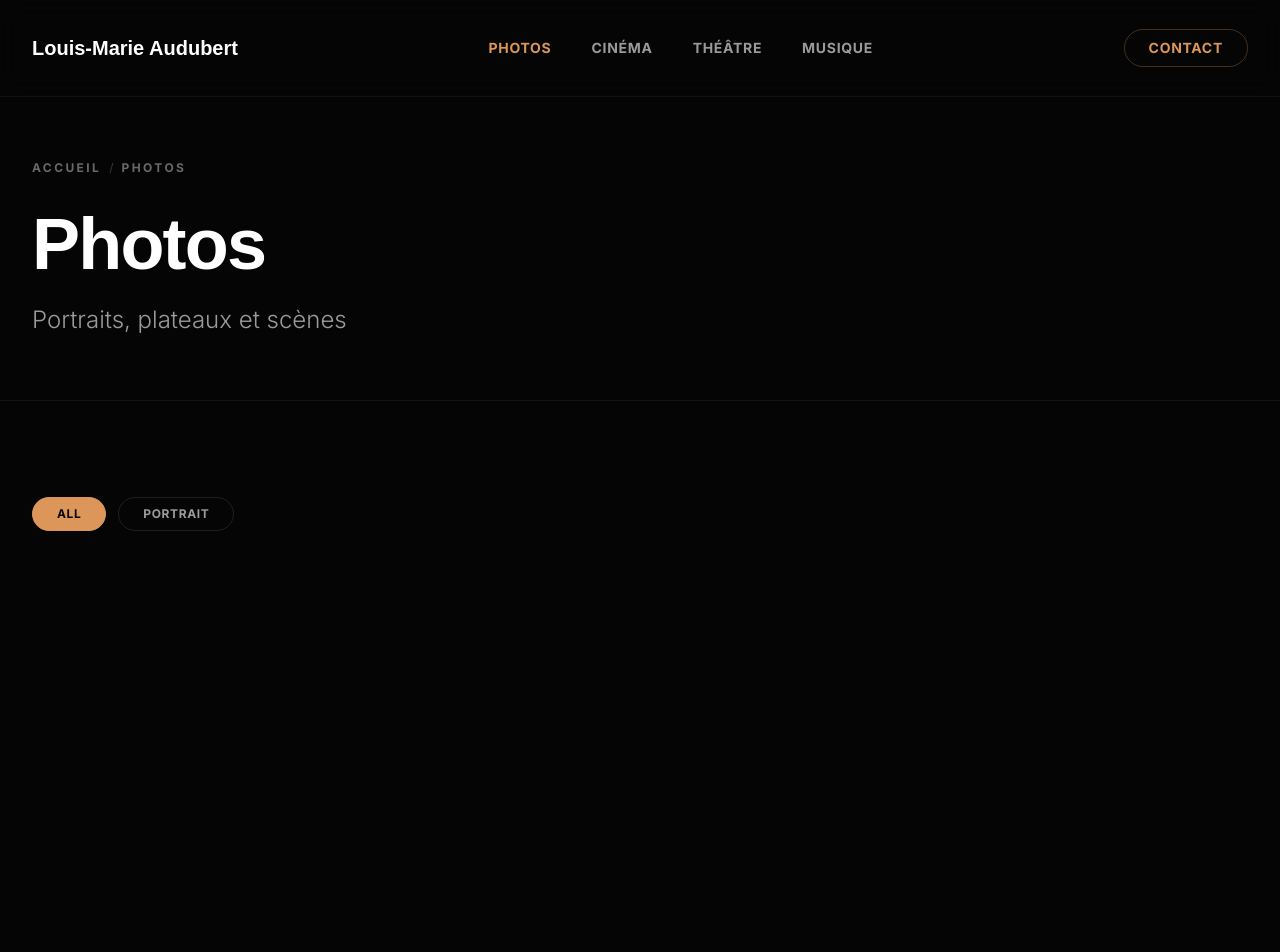
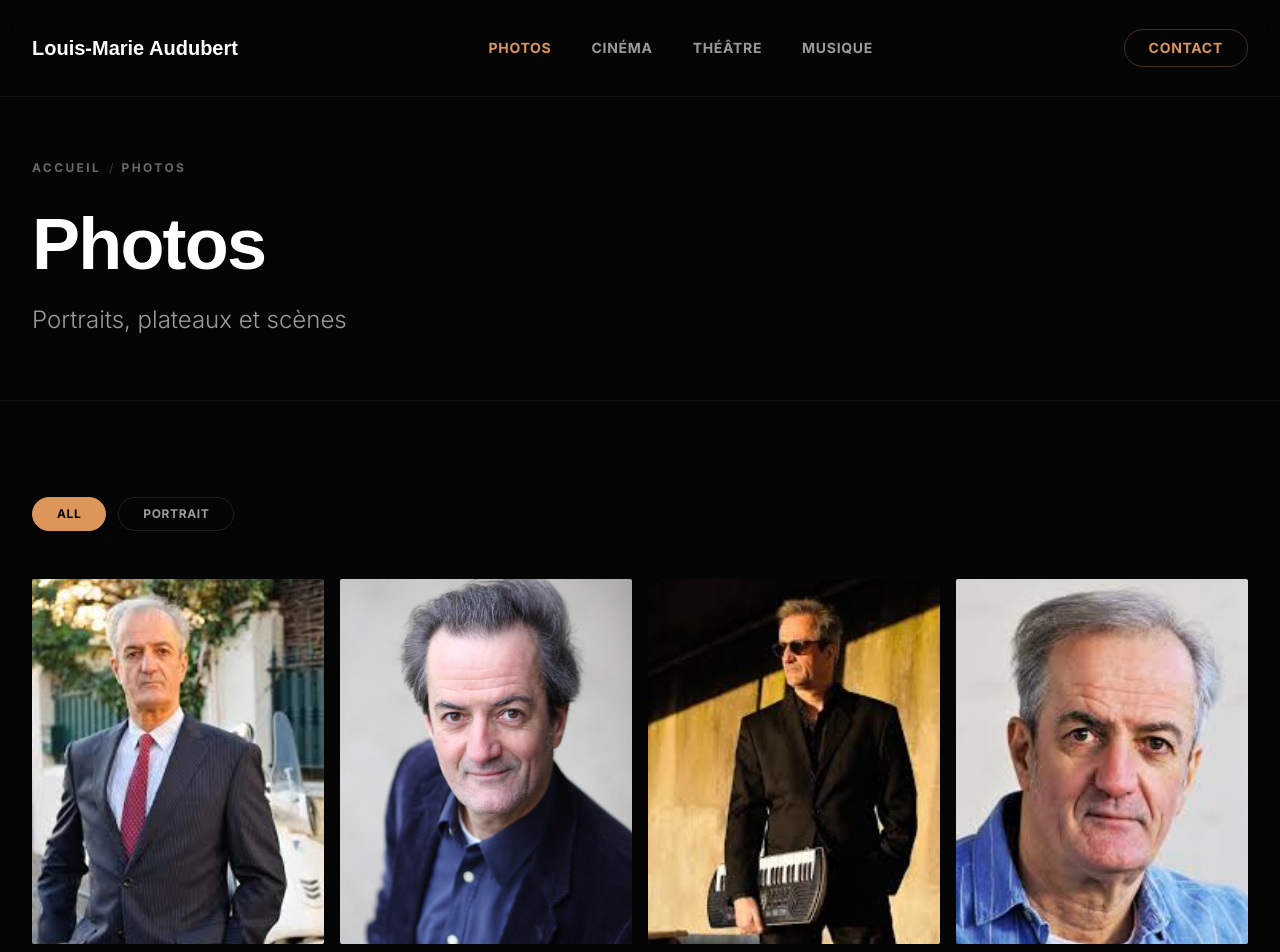
Before and after one commit to charles014poirier-source/Louismarie, a Next.js app: page /photos in a window 1280 px wide. Shown: the top 952 px of the page. Built offline with nearby package versions, Linux system fonts and the light colour scheme; a web font is replaced by a local one.

Commit message:
Fix gallery grid visibility on production

```diff
--- a/components/GalleryGrid.tsx
+++ b/components/GalleryGrid.tsx
@@ -19,33 +19,61 @@ interface GalleryGridProps {
 export default function GalleryGrid({ photos, filter = false, onPhotoClick }: GalleryGridProps) {
   const [selectedCategory, setSelectedCategory] = useState<string>('All');
   const [visiblePhotos, setVisiblePhotos] = useState<Set<number>>(new Set());
+
   const observerRef = useRef<IntersectionObserver | null>(null);
+  const elementsRef = useRef<Map<number, HTMLElement>>(new Map());
 
   const categories = ['All', ...Array.from(new Set(photos.map((photo) => photo.category)))];
 
-  const filteredPhotos = selectedCategory === 'All'
-    ? photos
-    : photos.filter((photo) => photo.category === selectedCategory);
+  const filteredPhotos =
+    selectedCategory === 'All' ? photos : photos.filter((photo) => photo.category === selectedCategory);
 
+  // Create IntersectionObserver once, then observe already-mounted elements.
   useEffect(() => {
     observerRef.current = new IntersectionObserver(
       (entries) => {
         entries.forEach((entry) => {
-          if (entry.isIntersecting) {
-            const photoId = parseInt(entry.target.getAttribute('data-photo-id') || '0');
-            setVisiblePhotos((prev) => new Set(prev).add(photoId));
-            observerRef.current?.unobserve(entry.target);
-          }
+          if (!entry.isIntersecting) return;
+
+          const photoId = Number(entry.target.getAttribute('data-photo-id'));
+
+          setVisiblePhotos((prev) => {
+            const next = new Set(prev);
+            next.add(photoId);
+            return next;
+          });
+
+          observerRef.current?.unobserve(entry.target);
         });
       },
       { threshold: 0.1, rootMargin: '0px 0px -50px 0px' }
     );
 
+    // Observe everything that may already be rendered
+    elementsRef.current.forEach((el) => observerRef.current?.observe(el));
+
     return () => observerRef.current?.disconnect();
+  }, []);
+
+  // When the filtered list changes, observe new elements that appear.
+  useEffect(() => {
+    if (!observerRef.current) return;
+
+    filteredPhotos.forEach((p) => {
+      const el = elementsRef.current.get(p.id);
+      if (el) observerRef.current?.observe(el);
+    });
   }, [filteredPhotos]);
 
-  const observePhoto = (element: HTMLElement | null) => {
-    if (element && observerRef.current) {
+  const observePhoto = (photoId: number) => (element: HTMLElement | null) => {
+    if (!element) {
+      elementsRef.current.delete(photoId);
+      return;
+    }
+
+    elementsRef.current.set(photoId, element);
+
+    if (observerRef.current) {
       observerRef.current.observe(element);
     }
   };
@@ -76,13 +104,11 @@ export default function GalleryGrid({ photos, filter = false, onPhotoClick }: Ga
         {filteredPhotos.map((photo, index) => (
           <button
             key={photo.id}
-            ref={observePhoto}
+            ref={observePhoto(photo.id)}
             data-photo-id={photo.id}
             onClick={() => onPhotoClick?.(photo)}
             className={`group relative aspect-[4/5] overflow-hidden rounded-[2px] bg-lma-dark cursor-pointer text-left transition-all duration-1000 ${
-              visiblePhotos.has(photo.id)
-                ? 'opacity-100 translate-y-0'
-                : 'opacity-0 translate-y-12'
+              visiblePhotos.has(photo.id) ? 'opacity-100 translate-y-0' : 'opacity-0 translate-y-12'
             }`}
             style={{ transitionDelay: `${index * 50}ms` }}
           >
@@ -92,6 +118,8 @@ export default function GalleryGrid({ photos, filter = false, onPhotoClick }: Ga
               fill
               className="object-cover transition-transform duration-700 group-hover:scale-105"
               sizes="(max-width: 768px) 50vw, (max-width: 1200px) 33vw, 25vw"
+              // If you ever hit Cloudflare/Next image issues, uncomment:
+              // unoptimized
             />
 
             {/* Overlay */}
@@ -99,9 +127,7 @@ export default function GalleryGrid({ photos, filter = false, onPhotoClick }: Ga
 
             {/* Caption */}
             <div className="absolute bottom-0 left-0 right-0 p-4 translate-y-full opacity-0 transition-all duration-300 group-hover:translate-y-0 group-hover:opacity-100">
-              <p className="text-xs font-bold uppercase tracking-wider text-lma-gold">
-                {photo.category}
-              </p>
+              <p className="text-xs font-bold uppercase tracking-wider text-lma-gold">{photo.category}</p>
               <p className="mt-1 text-sm text-foreground">{photo.title}</p>
             </div>
           </button>
```
